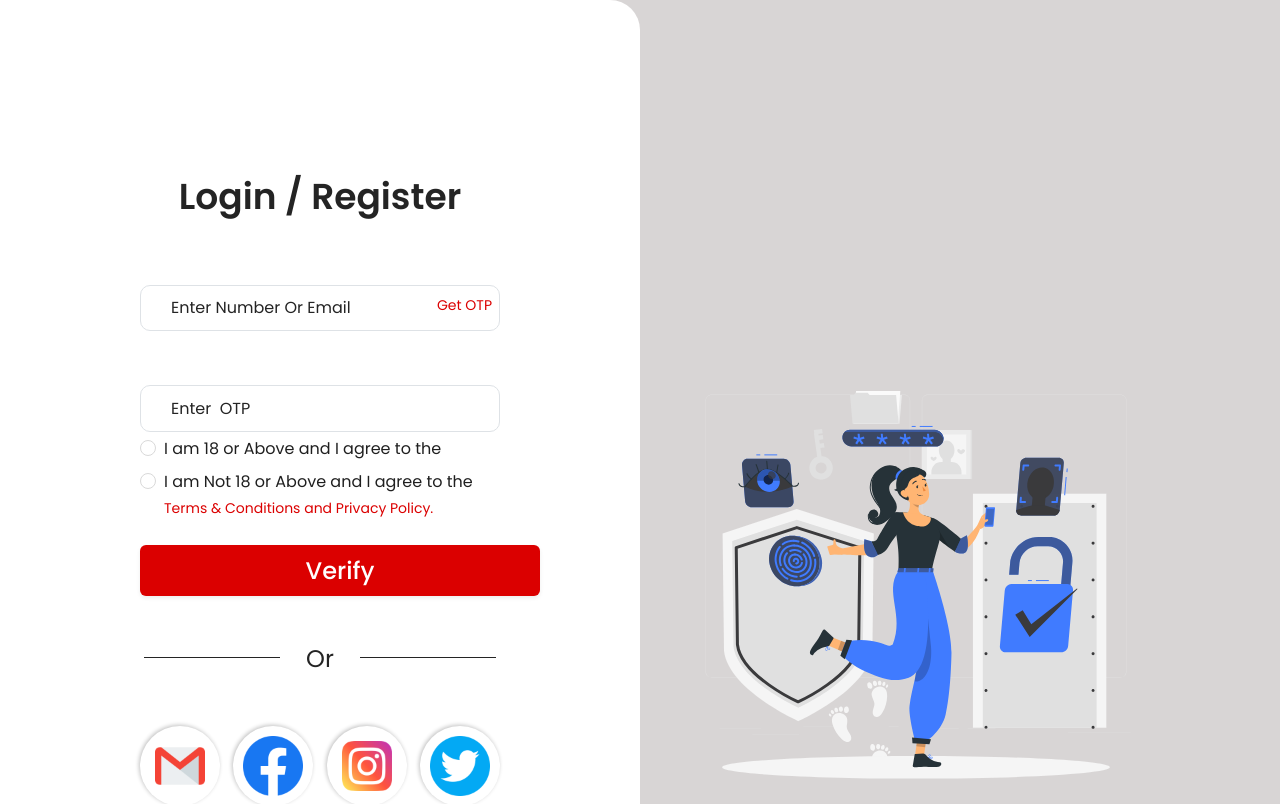
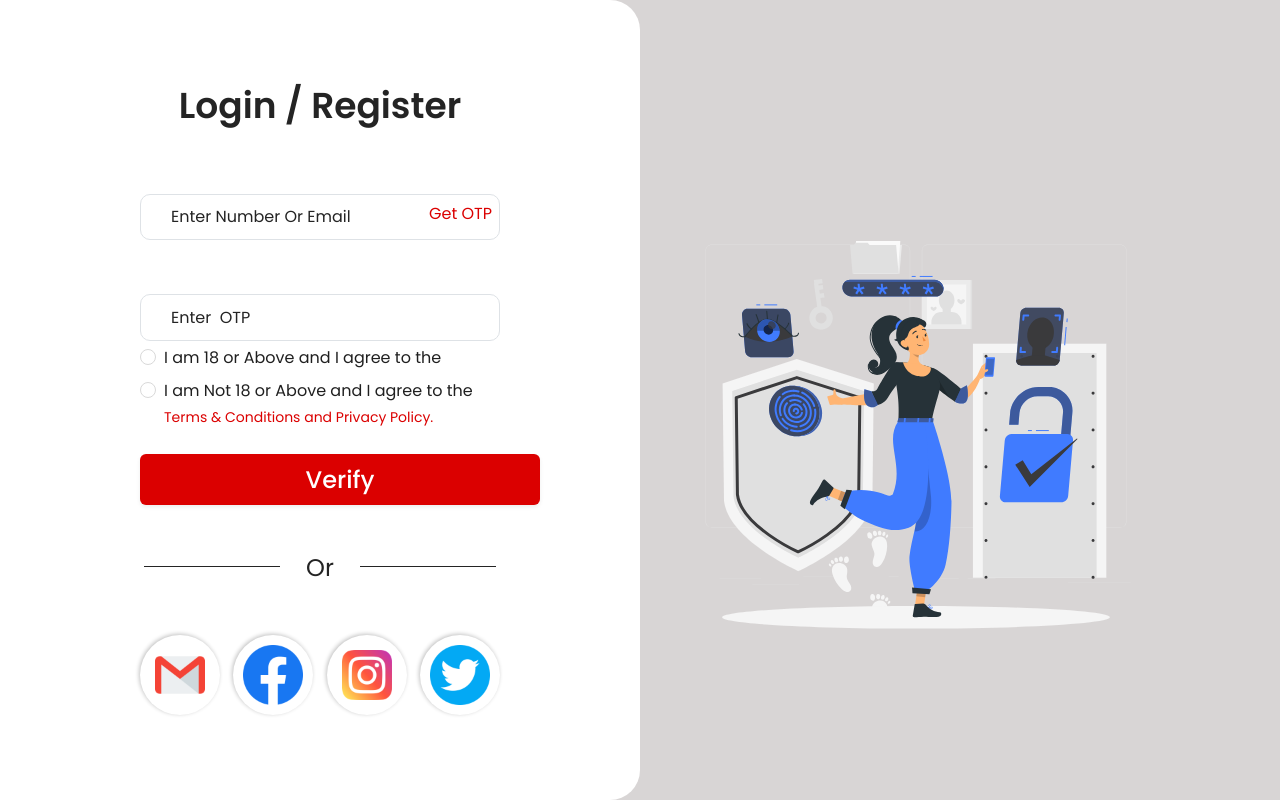
Before and after one commit to electems/CinemaDB-FE, a React (Create React App) app: page /film/login/loginregister in a window 1280 px wide. Shown: the top 804 px of the page. Built offline with nearby package versions, Linux system fonts and the light colour scheme; what react-form-builder2 would draw is missing.

Commit message:
Front End Commit

```diff
--- a/src/pages/Admin/DynamicForms/addEditForms.tsx
+++ b/src/pages/Admin/DynamicForms/addEditForms.tsx
@@ -54,7 +54,7 @@ const AddEditForms = () => {
         .post('/auth/createuser', data)
     } else {
       await api
-        .put(`/users/updateuser/${id}`, data)
+        .put(`/auth/updateuser/${id}`, data)
     }
   }
   function handleSaveuser () {
--- a/src/pages/Film/Login/loginRegisterForm.tsx
+++ b/src/pages/Film/Login/loginRegisterForm.tsx
@@ -46,6 +46,7 @@ export const LoginRegisterForm: React.FC = () => {
       setActivateTimer(false)
     }
   }, 1000)
+
   const generateOTP = async () => {
     const userNamePhoneNumber = namePhoneNumber
     if (userNamePhoneNumber.length === 0) {
@@ -57,7 +58,7 @@ export const LoginRegisterForm: React.FC = () => {
       } else {
         const userObject = response.data
         if (userObject.role === null || userObject.role === '') {
-          await api.put(`/users/updateuser/${userObject.id}`, {
+          await api.put(`/auth/updateuser/${userObject.id}`, {
             role: preference.preference,
             status: 'ACTIVE'
           })
@@ -79,13 +80,15 @@ export const LoginRegisterForm: React.FC = () => {
         password: otpNumber
       }
       const response = await api.post('/auth/login', data)
-      if (response === undefined) {
-        await errorToastify('Please Enter Correct OTP')
-      }
+      const userResponse = response.data
+      if (userResponse.status === 'Invalid_Password') {
+        await errorToastify('Enter Correct OTP')
+      } else if (userResponse.status === 'Expired_OTP') {
+        await errorToastify('Your OTP Is Expired')
+      } else {
         storage.setUserLoggedUser(response.data)
         const loggedUser = storage.getLoggedUser()
         localStorage.setItem('@cinimaDb:Token', response.data.token)
-
         if (loggedUser.planId != null) {
           navigate('/film/public/mainscreenafterlogin')
         } else if (loggedUser.role === 'PERSON') {
@@ -111,13 +114,15 @@ export const LoginRegisterForm: React.FC = () => {
         }
       }
     }
+  }
+
   return (
     <>
-      <div className="bg-gray_800 font-montserrat h-[982px] mx-auto relative w-full">
+      <div className="bg-gray_800 font-montserrat h-screen">
         <div className="absolute bg-bluegray_101 flex h-full items-end justify-start p-[114px] md:px-5 right-[0]">
           <Img
             src="/images/img_authenticationrafiki.svg"
-            className="my-8"
+            className=""
           />
         </div>
         <div className="absolute bg-white_A700 flex flex-col md:gap-10 gap-[68px] h-full inset-y-[0] items-center justify-center left-[0] my-auto p-[140px] md:px-5 rounded-bl-none rounded-br-[30px] rounded-tl-none rounded-tr-[30px] w-1/2">
@@ -144,7 +149,7 @@ export const LoginRegisterForm: React.FC = () => {
                 <div className="absolute top-2 right-2 ">
                    <button
                     onClick={generateOTP}
-                    className="text-sm text-left text-red_A700 get-otp"
+                    className="cursor-pointer text-left text-red_A700 get-otp"
                      >
                      Get OTP
                    </button>
--- a/src/pages/Film/Register/Filmpersonregister/filmpersonregister.tsx
+++ b/src/pages/Film/Register/Filmpersonregister/filmpersonregister.tsx
@@ -33,7 +33,7 @@ export const FilmPersonRegister: React.FC = () => {
       return response
   }
   const retriveMainProfessionalList = async (path: string, fileName: string) => {
-    const response = await api.get(`form/${path}/${fileName}`)
+    const response = await api.get(`auth/${path}/${fileName}`)
     const temp = await response.data
     const userData = await retrieveUserById()
     setMainProfessional(temp)
@@ -66,7 +66,7 @@ export const FilmPersonRegister: React.FC = () => {
         setSelectedNodes(userData.industrySelection)
       }
       currentUser.step = '/film/register/filmpersonregister'
-      await api.put(`/users/updateuser/${currentUser.id}`, currentUser)
+      await api.put(`/auth/updateuser/${currentUser.id}`, currentUser)
     }
     navigate('/film/register/selectedindustry', { state: { selectedNodes } })
   }
--- a/src/pages/Film/Register/Filmpersonregister/selectedindustry.tsx
+++ b/src/pages/Film/Register/Filmpersonregister/selectedindustry.tsx
@@ -67,7 +67,7 @@ export const SelectedIndustry: React.FC = () => {
     const tempIndustrySelection: Key[] = []
     const labelPath = await removeSpaceAndSpecialCharacters(path)
     const serverData = await api
-      .get(`form/${labelPath}/${environment.professionalData}`)
+      .get(`auth/${labelPath}/${environment.professionalData}`)
     treeResponse = await serverData.data
     const temp = JSON.stringify(treeResponse)
 
```
Lines whose indentation alone changed are shown as unchanged.
